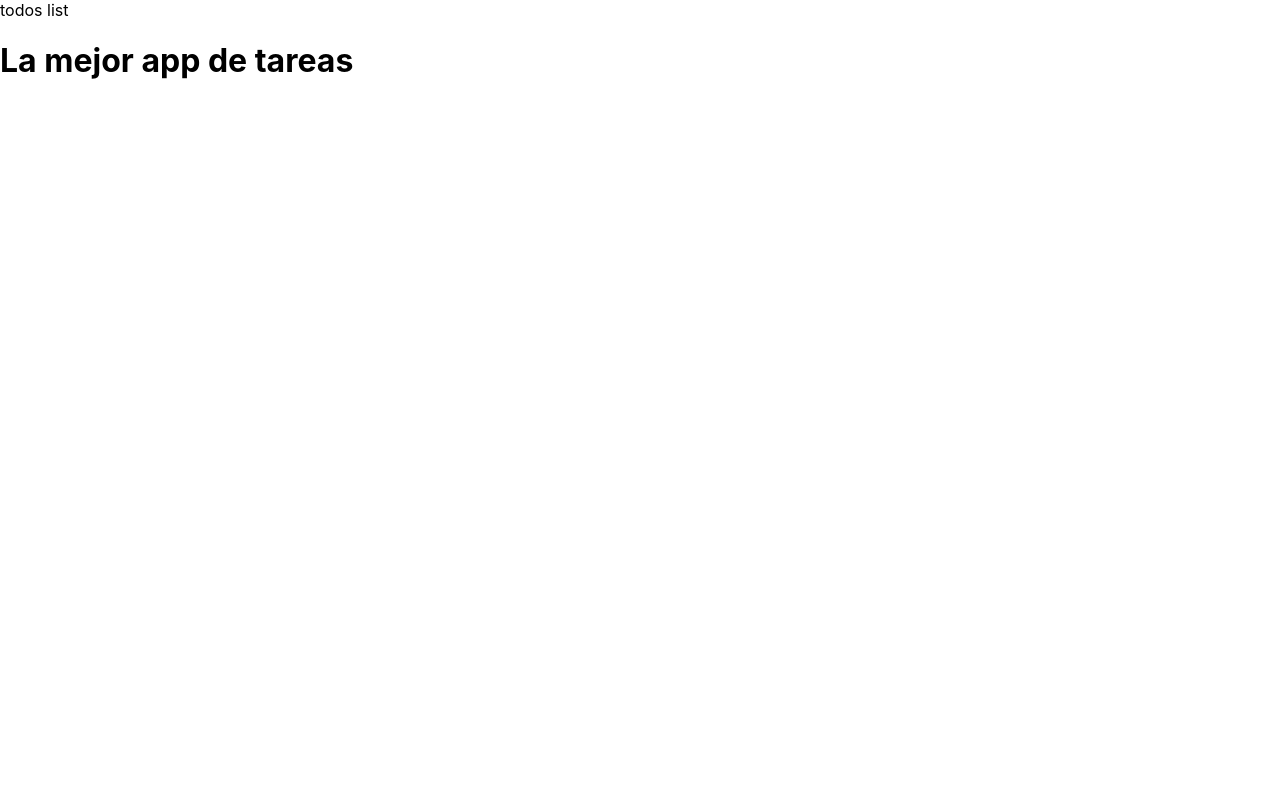
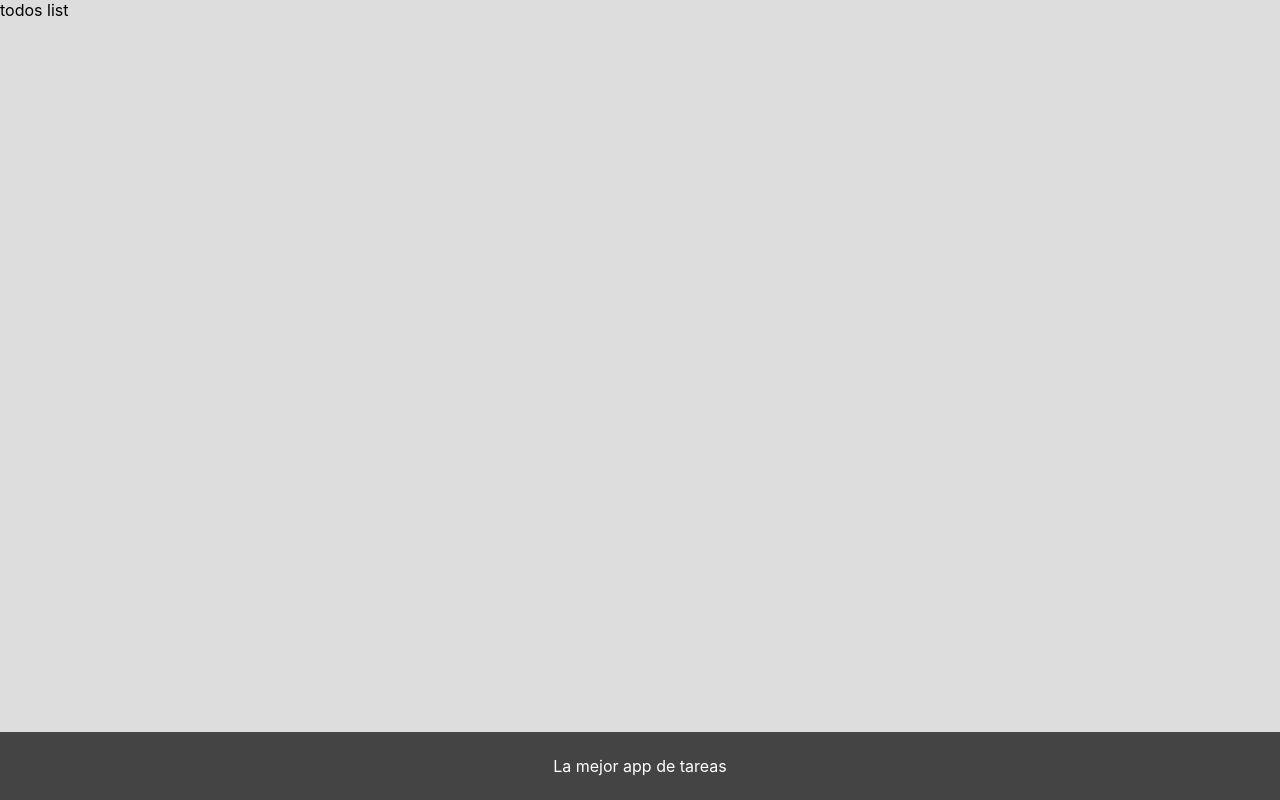
Before and after one commit to GeeksHubsAcademy/tareas-react-reach-router, a React (Create React App) app: page / in a window 1280 px wide. Built offline with nearby package versions, Linux system fonts and the light colour scheme.

Commit message:
add app layout

```diff
--- a/package.json
+++ b/package.json
@@ -4,6 +4,7 @@
   "private": true,
   "dependencies": {
     "@reach/router": "^1.2.1",
+    "node-sass": "^4.12.0",
     "react": "^16.9.0",
     "react-dom": "^16.9.0",
     "react-scripts": "3.1.1"
--- a/src/App.js
+++ b/src/App.js
@@ -4,19 +4,20 @@ import { Router } from '@reach/router';
 import TodosList from './views/TodosList';
 import TodoDetail from './views/TodoDetail';
 import NotFound from './views/NotFound';
-
+import './App.scss'
 
 function App() {
   return (
     <div className="App">
-      <Router>
-        <TodosList path="/" />
-        <TodoDetail path="/todo/:id" />
-        <NotFound path="*"/>
-      </Router>
+     <main>
+        <Router>
+          <TodosList path="/" />
+          <TodoDetail path="/todo/:id" />
+          <NotFound path="*" />
+        </Router>
+     </main>
       <footer>
-        <h1>   La mejor app de tareas  </h1>
-
+         La mejor app de tareas
       </footer>
     </div>
   );
--- /dev/null
+++ b/src/App.scss
@@ -0,0 +1,17 @@
+.App {
+  display: flex;
+  flex-direction: column;
+  min-height: 100vh;
+  background:#ddd;
+
+  main {
+      flex:1;
+  }
+
+  footer {
+    padding:1.5em;
+    text-align: center;
+    background: #444;
+    color: white;
+  }
+}
```
Also changed, not shown: 1 other file (tests, documents, lock files or other folders).
